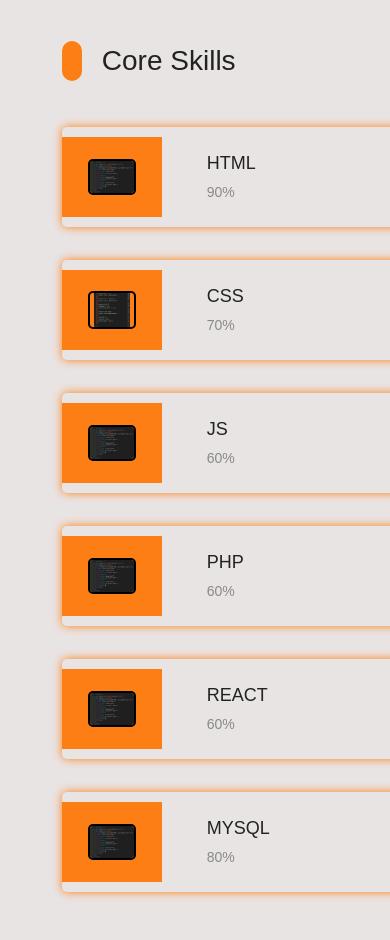
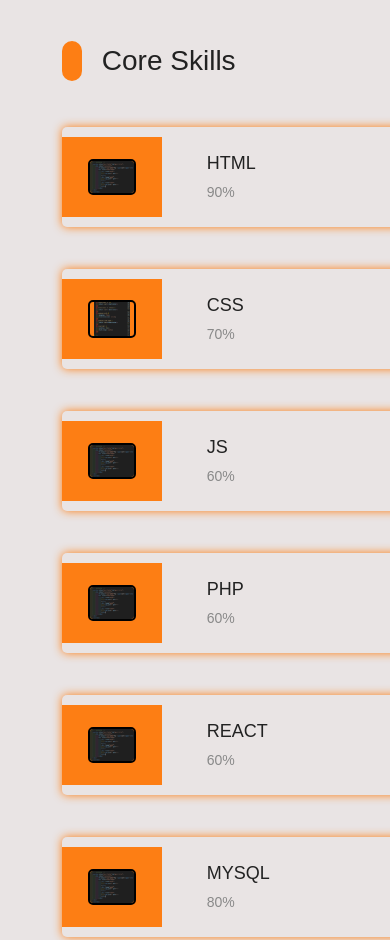
Before and after one commit to danielanthonyO/Daniel_porfolio, a plain HTML site: page index.html in a window 390 px wide. Shown: the part 3160-4100 px from the top of the page. Drawn offline with Linux system fonts and the light colour scheme.

Commit message:
Add new code for mobile responsiveness

```diff
--- a/index.html
+++ b/index.html
@@ -219,7 +219,6 @@
 <!-- contact section *-->
 <section id="contact">
     <div class="container">
-    <div class="container">
         <div class="row">
             <div class="contact-left">
                 <h1 class="sub-title">Contact me</h1>
@@ -244,7 +243,6 @@
             </div>
         </div>
     </div>
-</div>
 </section>
 
 <div class="last">
--- a/styles.css
+++ b/styles.css
@@ -456,8 +456,8 @@ img {
 }
 #wrapper{
     display: grid;
-    grid-template-columns: repeat(auto-fit, minmax(200px, 1fr));
-    gap: 1rem;
+    grid-template-columns: repeat(auto-fit, minmax(250px, 1fr));
+    gap: 1.5rem;
     margin-top: 2rem;
 }
 .skills-category {
```
